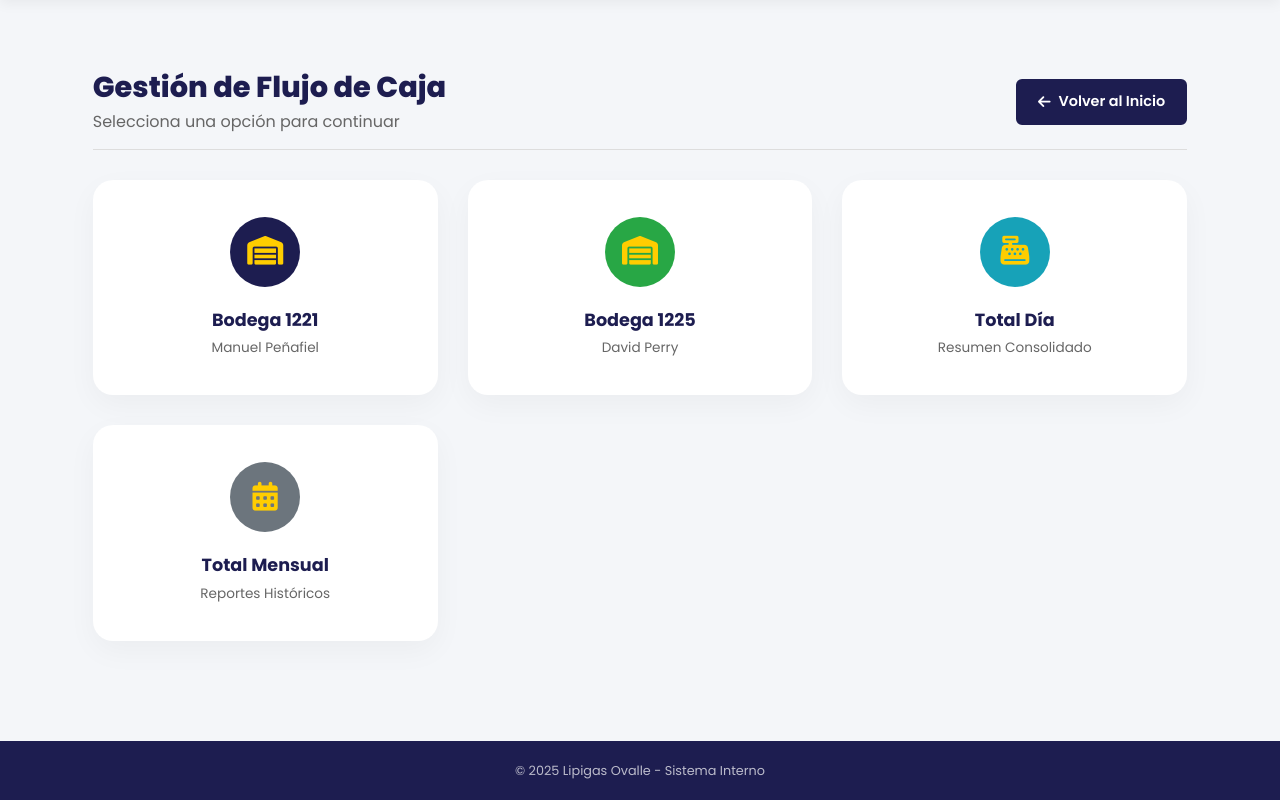
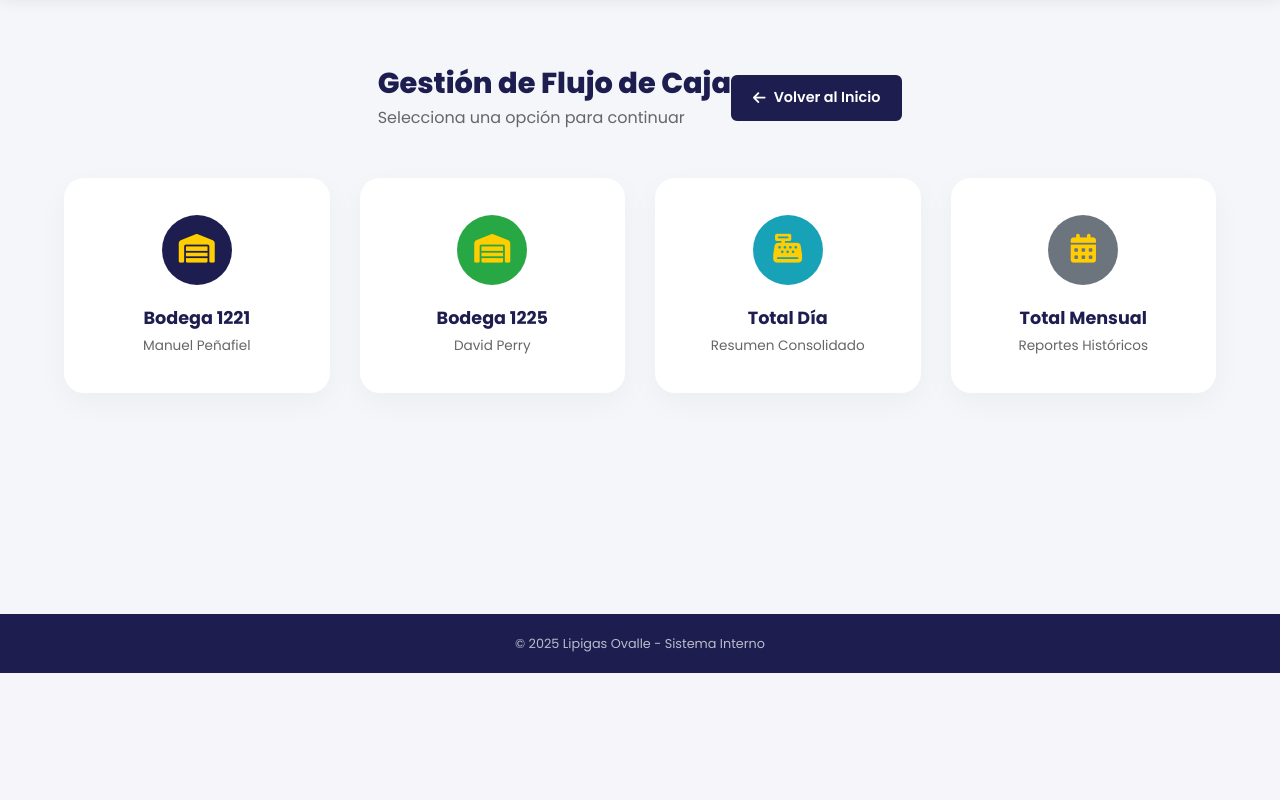
Before and after one commit to matyaraya085-creator/proyecto-depositos-web, a Django app: page /total-dia/ in a window 1280 px wide. Shown: the part 127-927 px from the top of the page. After the commit the page ends 800 px from the top, so only its background shows below. Run offline with Django 5.2, Linux system fonts and the light colour scheme; the visitor is signed in with stand-in values (Sample User, id 1).

Commit message:
Fix: Centrado de botones en menu banco y ajuste header

```diff
--- a/gestion/templates/gestion/caja/menu_banco.html
+++ b/gestion/templates/gestion/caja/menu_banco.html
@@ -2,21 +2,22 @@
 {% load static %}
 
 {% block content %}
-<div style="width: 95%; max-width: 1500px; margin: 0 auto; padding-top: 20px; padding-bottom: 50px;">
 
-    <div style="display: flex; flex-wrap: wrap; justify-content: space-between; align-items: center; margin-bottom: 30px; border-bottom: 1px solid #ddd; padding-bottom: 15px;">
+    <div class="d-flex flex-wrap justify-content-between align-items-center mb-5 mt-3">
 
         <div>
-            <h2 class="dashboard-title" style="margin: 0; font-size: 1.8rem;">Gestión de Flujo de Caja</h2>
+            <h2 class="dashboard-title" style="margin: 0;">Gestión de Flujo de Caja</h2>
             <p style="color: var(--text-gray); margin: 5px 0 0;">Selecciona una opción para continuar</p>
         </div>
 
-        <a href="{% url 'home' %}" class="btn-workers" style="background-color: var(--lipi-blue, #0d6efd); color: white; padding: 10px 20px; text-decoration: none; border-radius: 6px; display: flex; align-items: center; gap: 8px; transition: opacity 0.3s;">
-            <i class="fas fa-arrow-left"></i> Volver al Inicio
-        </a>
+        <div>
+            <a href="{% url 'home' %}" class="btn-workers" style="background-color: var(--lipi-blue, #0d6efd); color: white; padding: 10px 20px; text-decoration: none; border-radius: 6px; display: inline-flex; align-items: center; gap: 8px; transition: opacity 0.3s;">
+                <i class="fas fa-arrow-left"></i> Volver al Inicio
+            </a>
+        </div>
     </div>
 
-    <div class="dashboard-grid">
+    <div class="dashboard-grid" style="justify-content: center;">
 
         <a href="{% url 'deposito_bodega' 'Manuel Peñafiel' %}" class="dashboard-card">
             <div class="card-icon-circle" style="background-color: var(--lipi-blue, #0d6efd);">
@@ -52,9 +53,8 @@
 
     </div>
 
-</div>
-
 <style>
+    /* Efecto hover simple */
     .btn-workers:hover {
         opacity: 0.9;
     }
@@ -63,4 +63,5 @@
         box-shadow: 0 10px 25px rgba(0,0,0,0.1) !important;
     }
 </style>
+
 {% endblock %}
```
